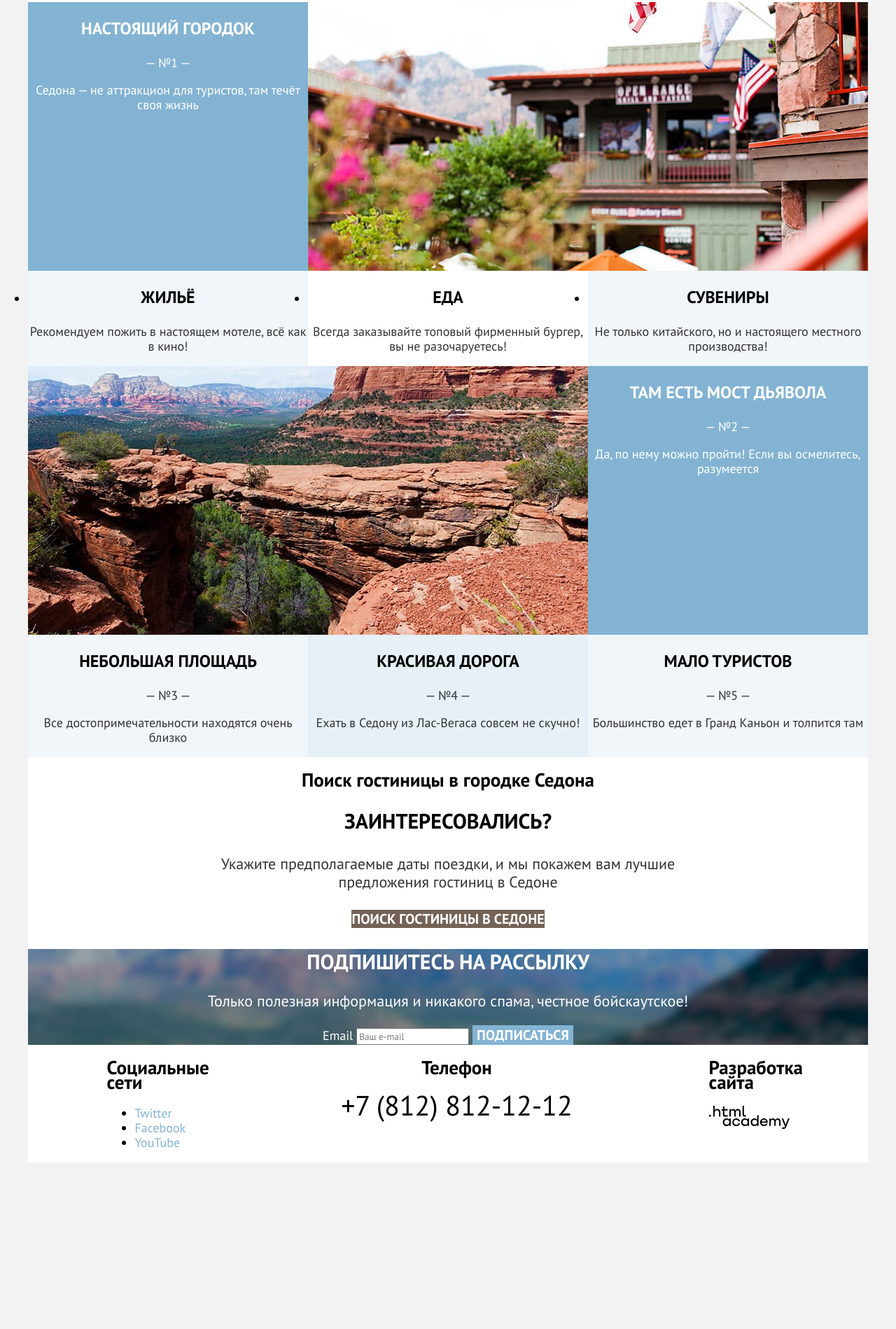
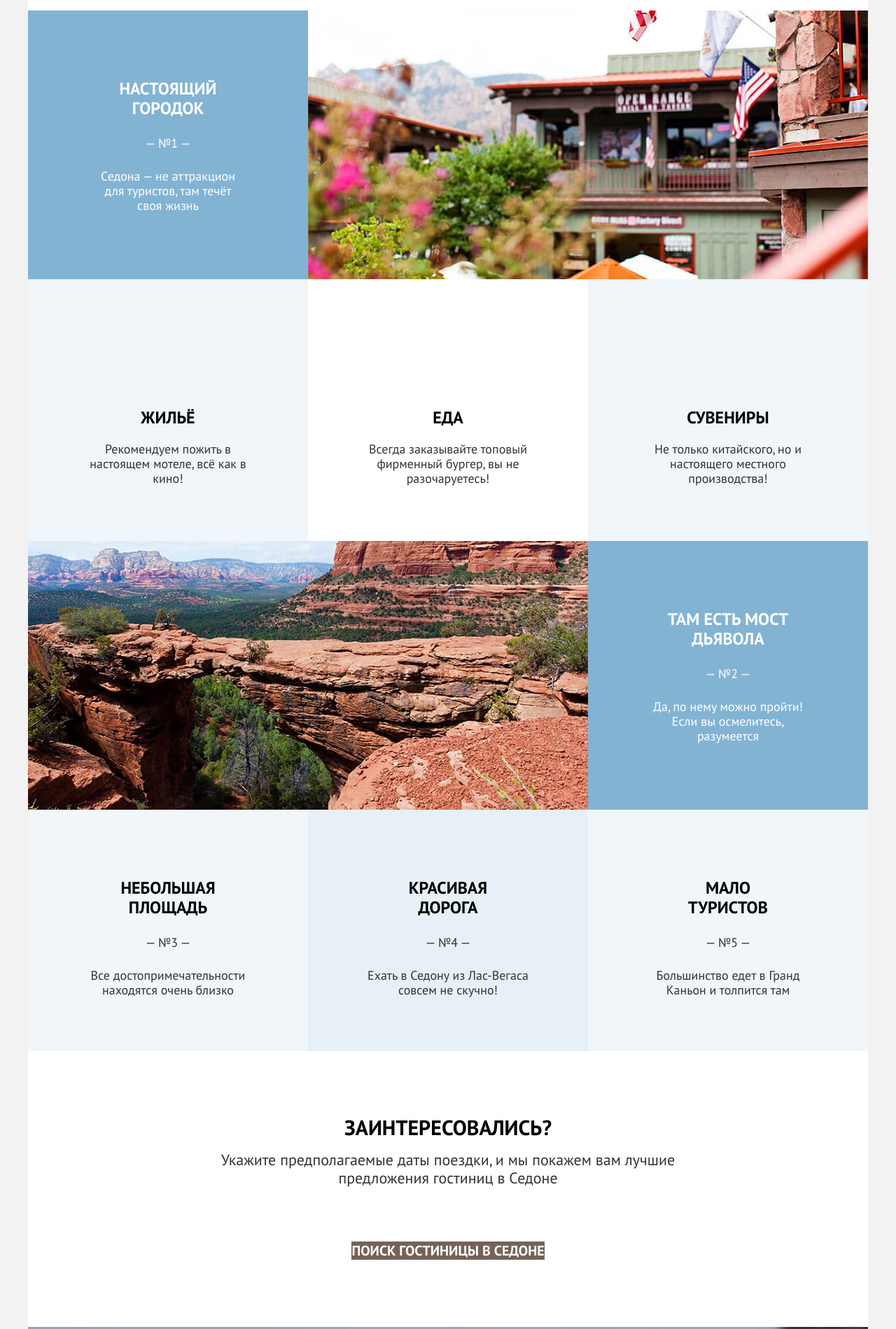
Before and after one commit to akimovatatiana/1912067-sedona-32, a website: page index.html in a window 1280 px wide. Shown: the part 821-2720 px from the top of the page at 70% size. Before the commit the page ends 2482 px from the top, so only its background shows below. Drawn offline with Linux system fonts and the light colour scheme.

Commit message:
Started microgrid layout

```diff
--- a/styles/project/blocks/about.css
+++ b/styles/project/blocks/about.css
@@ -1,10 +1,14 @@
 .about {
   width: 720px;
   margin: 0 auto;
+  padding-top: 63px;
+  padding-bottom: 79px;
   text-align: center;
 }
 
 .about__description {
+  margin-top: 0;
+  margin-bottom: 23px;
   font-size: 30px;
   line-height: 36px;
   font-weight: 700;
@@ -12,6 +16,7 @@
 }
 
 .about__text {
+  margin: 0;
   font-size: 22px;
   line-height: 36px;
   color: #333333;
--- a/styles/project/blocks/advantage.css
+++ b/styles/project/blocks/advantage.css
@@ -1,7 +1,22 @@
 .advantage__description {
   width: 400px;
+  padding: 98px 90px 77px;
   color: #FFFFFF;
   background-color: #83B3D3;
+}
+
+.advantage__title {
+  margin-top: 0;
+  margin-bottom: 25px;
+}
+
+.advantage__number {
+  display: block;
+  margin-bottom: 26px;
+}
+
+.advantage__text {
+  margin: 0;
 }
 
 .advantage__image {
--- a/styles/project/blocks/advantages-list.css
+++ b/styles/project/blocks/advantages-list.css
@@ -1,16 +1,24 @@
 .advantages-list {
   margin: 0;
   padding: 0;
+  list-style-type: none;
 }
 
 .advantages-list__item {
   width: 400px;
+  padding: 184px 75px 79px;
 }
 
 .advantages-list__item_bg  {
   background: rgba(131, 179, 211, 0.12);
 }
 
+.advantages-list__title {
+  margin-top: 0;
+  margin-bottom: 20px;
+}
+
 .advantages-list__description {
+  margin: 0;
   color: #333333;
 }
--- a/styles/project/blocks/advantages-other.css
+++ b/styles/project/blocks/advantages-other.css
@@ -1,5 +1,6 @@
 .advantages-other__item {
   width: 400px;
+  padding: 98px 75px 77px;
 }
 
 .advantages-other__item_bg  {
@@ -10,6 +11,20 @@
   background: rgba(131, 179, 211, 0.2);
 }
 
+.advantages-other__title {
+  max-width: 150px;
+  margin: 0 auto 25px;
+}
+
+.advantages-other__text {
+  margin: 0;
+}
+
+.advantages-other__number {
+  display: block;
+  margin-bottom: 26px;
+}
+
 .advantages-other__number, .advantages-other__text {
   color: #333333;
 }
--- a/styles/project/blocks/banner.css
+++ b/styles/project/blocks/banner.css
@@ -1,4 +1,6 @@
 .banner {
+  padding-top: 51px;
+  padding-bottom: 82px;
   text-align: center;
   color: #FFFFFF;
   background-color: #000000;
--- a/styles/project/blocks/search.css
+++ b/styles/project/blocks/search.css
@@ -1,10 +1,13 @@
 .search {
   width: 720px;
   margin: 0 auto;
+  padding-top: 91px;
+  padding-bottom: 91px;
   text-align: center;
 }
 
 .search__text {
+  margin: 0 auto 15px;
   font-size: 30px;
   line-height: 36px;
   font-weight: 700;
@@ -12,6 +15,7 @@
 }
 
 .search__description {
+  margin: 0 auto 73px;
   font-size: 22px;
   line-height: 26px;
   color: #333333;
--- a/styles/project/blocks/site-list.css
+++ b/styles/project/blocks/site-list.css
@@ -1,10 +1,15 @@
 .site-list {
+  display: flex;
+  flex-wrap: wrap;
   width: 415px;
   margin: 0;
   padding: 0;
+  list-style-type: none;
 }
 
 .site-list__link {
+  display: block;
+  padding: 19px 17px 20px;
   font-size: 20px;
   line-height: 26px;
   font-weight: 700;
--- a/styles/project/blocks/social.css
+++ b/styles/project/blocks/social.css
@@ -2,7 +2,25 @@
   width: 140px;
 }
 
+.social__list {
+  display: flex;
+  flex-wrap: wrap;
+  padding-left: 0;
+  list-style-type: none;
+}
+
+.social__item {
+  margin-right: 30px;
+}
+
+.social__item:nth-child(3n) {
+  margin-right: 0;
+}
+
 .social__link {
+  display: block;
+  min-width: 20px;
+  min-height: 18px;
   color: #83B3D3;
   background-color: #FFFFFF;
   text-decoration: none;
--- a/styles/project/blocks/subscription.css
+++ b/styles/project/blocks/subscription.css
@@ -1,4 +1,6 @@
 .subscription {
+  padding-top: 94px;
+  padding-bottom: 94px;
   text-align: center;
 }
 
@@ -8,6 +10,7 @@
 }
 
 .subscription__title {
+  margin: 0 auto 15px;
   font-size: 30px;
   line-height: 36px;
   font-weight: 700;
@@ -15,6 +18,7 @@
 }
 
 .subscription__description {
+  margin: 0 auto 26px;
   font-size: 22px;
   line-height: 26px;
 }
--- a/styles/project/common/common.css
+++ b/styles/project/common/common.css
@@ -8,7 +8,7 @@ html {
   height: 100%;
 }
 
-/*.visually-hidden {
+.visually-hidden {
   position: absolute;
   width: 1px;
   height: 1px;
@@ -19,4 +19,4 @@ html {
   clip-path: inset(100%);
   clip: rect(0 0 0 0);
   overflow: hidden;
-}*/
+}
--- a/styles/styles.css
+++ b/styles/styles.css
@@ -24,7 +24,7 @@ html {
   height: 100%;
 }
 
-/*.visually-hidden {
+.visually-hidden {
   position: absolute;
   width: 1px;
   height: 1px;
@@ -35,7 +35,7 @@ html {
   clip-path: inset(100%);
   clip: rect(0 0 0 0);
   overflow: hidden;
-}*/
+}
 
 
 .page-body {
@@ -67,12 +67,17 @@ html {
 }
 
 .site-list {
+  display: flex;
+  flex-wrap: wrap;
   width: 415px;
   margin: 0;
   padding: 0;
+  list-style-type: none;
 }
 
 .site-list__link {
+  display: block;
+  padding: 19px 17px 20px;
   font-size: 20px;
   line-height: 26px;
   font-weight: 700;
@@ -82,18 +87,27 @@ html {
 }
 
 .user-list {
+  display: flex;
+  flex-wrap: wrap;
   width: 290px;
   margin: 0;
   padding: 0;
+  list-style-type: none;
 }
 
 .user-list__link {
+  display: block;
+  padding: 14px 21px;
+  min-width: 18px;
+  min-height: 18px;
   color: #000000;
   background-color: #FFFFFF;
   text-decoration: none;
 }
 
 .user-list__booking {
+  display: block;
+  padding: 14px 21px;
   font-size: 16px;
   font-weight: 700;
   color: #FFFFFF;
@@ -115,6 +129,8 @@ html {
 }
 
 .banner {
+  padding-top: 51px;
+  padding-bottom: 82px;
   text-align: center;
   color: #FFFFFF;
   background-color: #000000;
@@ -126,10 +142,14 @@ html {
 .about {
   width: 720px;
   margin: 0 auto;
+  padding-top: 63px;
+  padding-bottom: 79px;
   text-align: center;
 }
 
 .about__description {
+  margin-top: 0;
+  margin-bottom: 23px;
   font-size: 30px;
   line-height: 36px;
   font-weight: 700;
@@ -137,6 +157,7 @@ html {
 }
 
 .about__text {
+  margin: 0;
   font-size: 22px;
   line-height: 36px;
   color: #333333;
@@ -160,8 +181,23 @@ html {
 
 .advantage__description {
   width: 400px;
+  padding: 98px 90px 77px;
   color: #FFFFFF;
   background-color: #83B3D3;
+}
+
+.advantage__title {
+  margin-top: 0;
+  margin-bottom: 25px;
+}
+
+.advantage__number {
+  display: block;
+  margin-bottom: 26px;
+}
+
+.advantage__text {
+  margin: 0;
 }
 
 .advantage__image {
@@ -175,22 +211,31 @@ html {
 .advantages-list {
   margin: 0;
   padding: 0;
+  list-style-type: none;
 }
 
 .advantages-list__item {
   width: 400px;
+  padding: 184px 75px 79px;
 }
 
 .advantages-list__item_bg  {
   background: rgba(131, 179, 211, 0.12);
 }
 
+.advantages-list__title {
+  margin-top: 0;
+  margin-bottom: 20px;
+}
+
 .advantages-list__description {
+  margin: 0;
   color: #333333;
 }
 
 .advantages-other__item {
   width: 400px;
+  padding: 98px 75px 77px;
 }
 
 .advantages-other__item_bg  {
@@ -201,6 +246,20 @@ html {
   background: rgba(131, 179, 211, 0.2);
 }
 
+.advantages-other__title {
+  max-width: 150px;
+  margin: 0 auto 25px;
+}
+
+.advantages-other__text {
+  margin: 0;
+}
+
+.advantages-other__number {
+  display: block;
+  margin-bottom: 26px;
+}
+
 .advantages-other__number, .advantages-other__text {
   color: #333333;
 }
@@ -208,10 +267,13 @@ html {
 .search {
   width: 720px;
   margin: 0 auto;
+  padding-top: 91px;
+  padding-bottom: 91px;
   text-align: center;
 }
 
 .search__text {
+  margin: 0 auto 15px;
   font-size: 30px;
   line-height: 36px;
   font-weight: 700;
@@ -219,6 +281,7 @@ html {
 }
 
 .search__description {
+  margin: 0 auto 73px;
   font-size: 22px;
   line-height: 26px;
   color: #333333;
@@ -236,6 +299,8 @@ html {
 }
 
 .subscription {
+  padding-top: 94px;
+  padding-bottom: 94px;
   text-align: center;
 }
 
@@ -245,6 +310,7 @@ html {
 }
 
 .subscription__title {
+  margin: 0 auto 15px;
   font-size: 30px;
   line-height: 36px;
   font-weight: 700;
@@ -252,6 +318,7 @@ html {
 }
 
 .subscription__description {
+  margin: 0 auto 26px;
   font-size: 22px;
   line-height: 26px;
 }
@@ -302,7 +369,25 @@ html {
   width: 140px;
 }
 
+.social__list {
+  display: flex;
+  flex-wrap: wrap;
+  padding-left: 0;
+  list-style-type: none;
+}
+
+.social__item {
+  margin-right: 30px;
+}
+
+.social__item:nth-child(3n) {
+  margin-right: 0;
+}
+
 .social__link {
+  display: block;
+  min-width: 20px;
+  min-height: 18px;
   color: #83B3D3;
   background-color: #FFFFFF;
   text-decoration: none;
```
Also changed, not shown: styles/project/blocks/user-list.css (+9 -0 lines).
